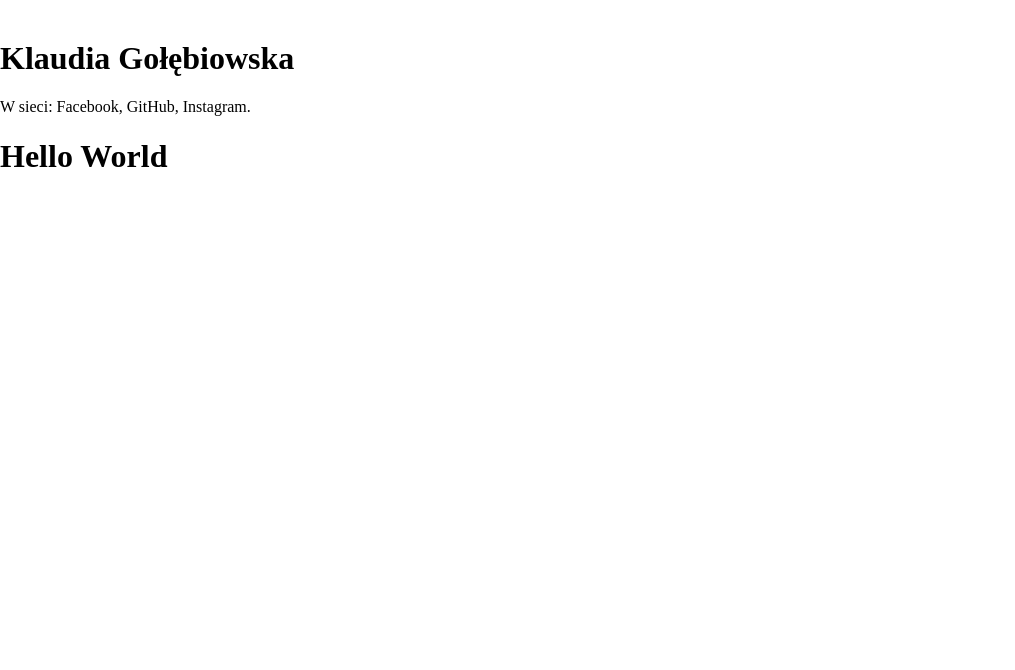
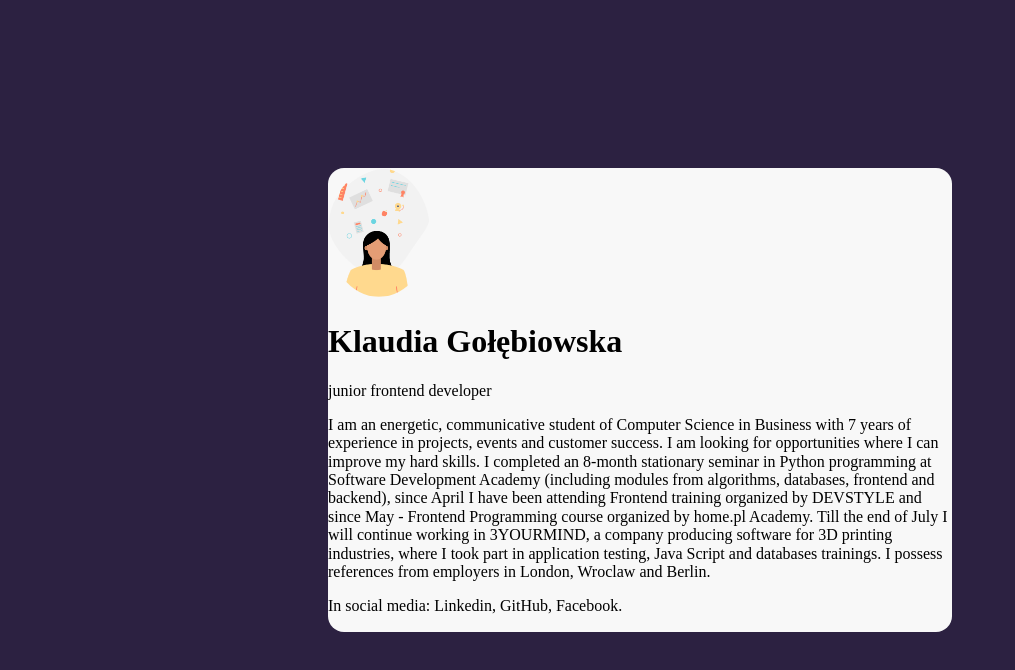
Before and after one commit to KlaudiaGolebiowska/business_card, a plain HTML site: page index.html in a window 1280 px wide. Shown: the whole page, without its empty margins (0-1015 px from the left). Drawn offline with nearby package versions, Linux system fonts and the light colour scheme.

Commit message:
New content added

```diff
--- a/index.html
+++ b/index.html
@@ -13,16 +13,18 @@
     <link href="style.css" rel="stylesheet" type="text/css" />
   </head>
   <body>
-    <main>
+    <main class="main">
       <article>
-        <img src="" />
+        <img src="student-colour-400px.png" class="img" alt="zdjecie"/>
         <h1>Klaudia Gołębiowska</h1>
-        <p></p>
+        <p>junior frontend developer</p>
+        <p>I am an energetic, communicative student of Computer Science in Business with 7 years of experience in projects, events and customer success. I am looking for opportunities where I can improve my hard skills. I completed an 8-month stationary seminar in Python programming at Software Development Academy (including modules from algorithms, databases, frontend and backend), since April I have been attending Frontend training organized by DEVSTYLE and since May - Frontend Programming course organized by home.pl Academy. Till the end of July I will continue working in 3YOURMIND, a company producing software for 3D printing industries, where I took part in application testing, Java Script and databases trainings.
+            I possess references from employers in London, Wroclaw and Berlin.</p>
 
-        <p>W sieci: Facebook, GitHub, Instagram.</p>
+        <p>In social media: Linkedin, GitHub, Facebook.</p>
       </article>
     </main>
 
-    <h1>Hello World</h1>
+
   </body>
 </html>
--- a/style.css
+++ b/style.css
@@ -0,0 +1,19 @@
+body {
+    background-color: #2C2141;
+    display: flex;
+    align-items: center;
+    justify-content: center;
+    min-height: 100vh;
+}
+
+.main {
+    background-color: #F8F8F8;
+    border-radius: 16px;
+    width: 624px;
+    margin: 16px;
+}
+
+.img {
+    border-radius: 50%;
+    width: 102px;
+}
```
Also changed, not shown: student-colour-400px.png (added), student.jpg (added), student2.png (added).
